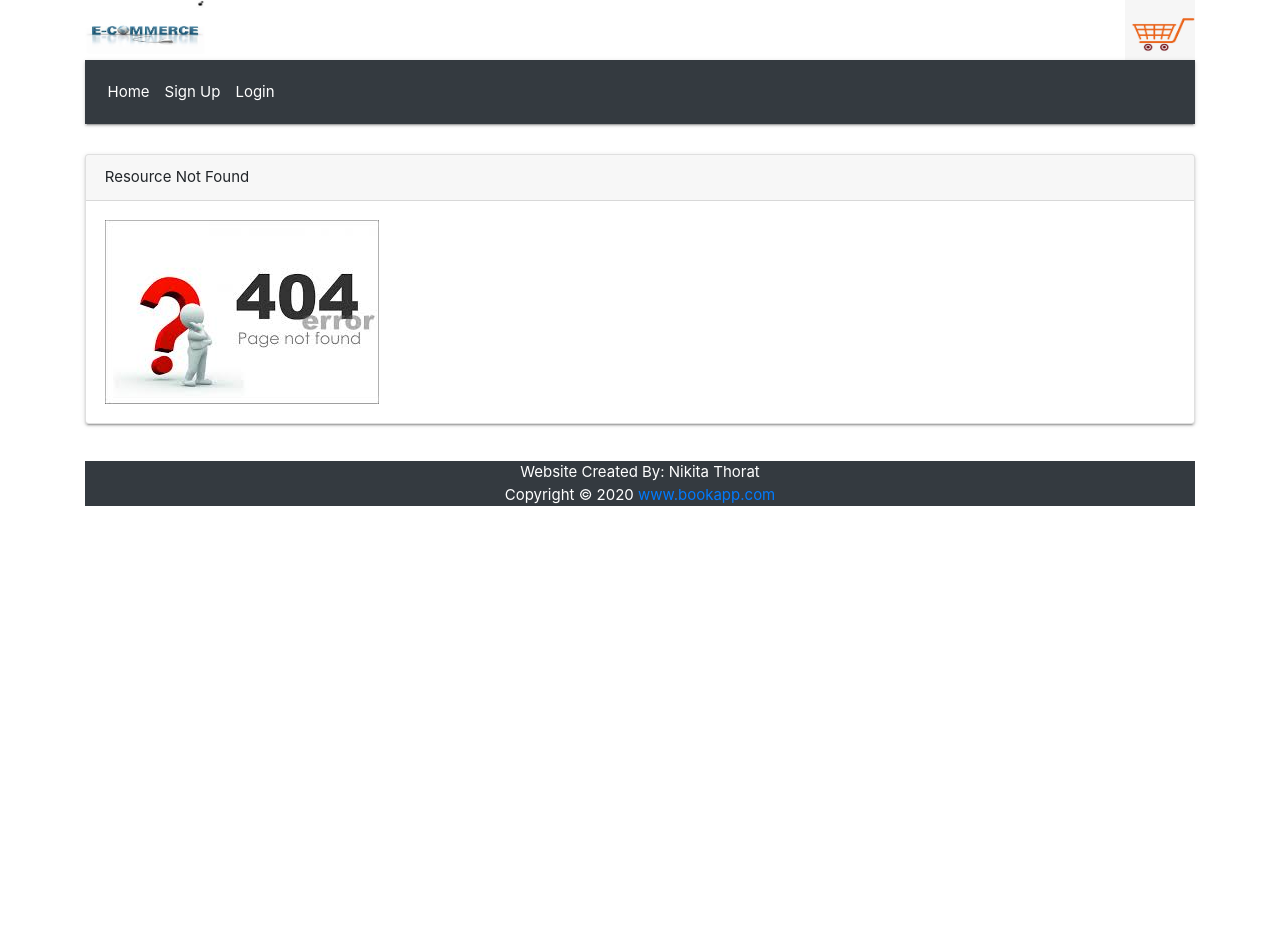
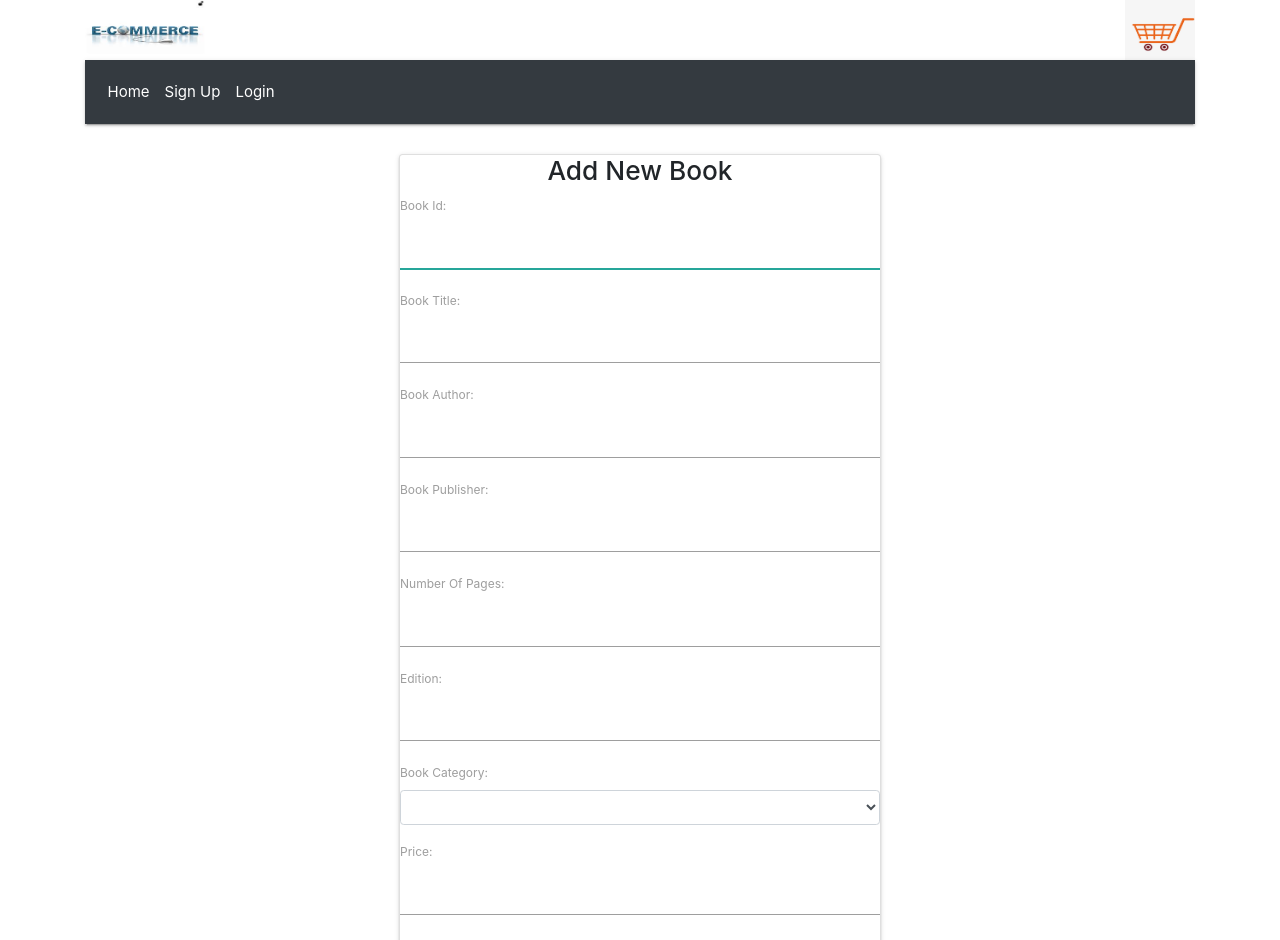
Before and after one commit to Nikita5796/BookAppStoreFrontEnd, an Angular app: page /addbook in a window 1280 px wide. Before the commit this address had no page. Shown: the top 940 px of the page. Before the commit the page ends 800 px from the top, so only its background shows below. Built offline with nearby package versions, Linux system fonts and the light colour scheme.

Commit message:
Add-Book Component added.

```diff
--- a/src/app/app.routes.ts
+++ b/src/app/app.routes.ts
@@ -9,5 +9,5 @@ export const appRoutes: Routes = [
   { path: 'home', component: HomeComponent, canActivate: [AuthGuard] },
   { path: '', component: HomeComponent },
   { path: '**', component: PageNotFoundComponent },
-  { path: 'booklist', component: BooklistComponent },
+  { path: 'booklist', component: BooklistComponent }
 ];
--- /dev/null
+++ b/src/app/book/add-book/add-book.component.html
@@ -0,0 +1,58 @@
+<div class="container" style="width: 40%;">
+    <div class="card">
+        <form #AddBookForm='ngForm' (submit)="addBook()">
+            <h3 class="text-center">Add New Book</h3>
+            <div class="form-group">
+                <label class="form-label">Book Id: </label>
+                <input type="text" class="form-control" autofocus #Title ngModel name="booktitle"
+                    [(ngModel)]="Book.bookId" />
+            </div>
+            <div class="form-group">
+                <label class="form-label">Book Title: </label>
+                <input type="text" class="form-control" autofocus #Title ngModel name="booktitle"
+                    [(ngModel)]="Book.title" />
+            </div>
+            <div class="form-group">
+                <label class="form-label">Book Author: </label>
+                <input type="text" class="form-control" autofocus #Title ngModel name="bookauthor"
+                    [(ngModel)]="Book.author" />
+            </div>
+            <div class="form-group">
+                <label class="form-label">Book Publisher: </label>
+                <input type="text" class="form-control" autofocus #Title ngModel name="bookpublisher"
+                    [(ngModel)]="Book.publisher" />
+            </div>
+            <div class="form-group">
+                <label class="form-label">Number Of Pages: </label>
+                <input type="text" class="form-control" autofocus #Title ngModel name="noOfPages"
+                    [(ngModel)]="Book.noOfPages" />
+            </div>
+            <div class="form-group">
+                <label class="form-label">Edition: </label>
+                <input type="text" class="form-control" autofocus #Title ngModel name="bookedition"
+                    [(ngModel)]="Book.edition" />
+            </div>
+            <div class="form-group">
+                <label class="form-label">Book Category: </label>
+                <select class="form-control" name="categoryId" [(ngModel)]="Book.categoryId">
+                    <option value="">--select--</option>
+                    <option *ngFor="let category of categoryIds" value="{{ category }}">{{
+                      category
+                    }}</option>
+                </select>
+            </div>
+            <div class="form-group">
+                <label class="form-label">Price: </label>
+                <input type="text" class="form-control" autofocus #Title ngModel name="booktitle"
+                    [(ngModel)]="Book.price" />
+            </div>
+            <div class="form-group">
+                <label class="form-label">Release Date: </label>
+                <input type="text" class="form-control" autofocus #Title ngModel name="booktitle"
+                    [(ngModel)]="Book.releaseDate" />
+            </div>
+            <button type="submit" [disabled]="!this.AddBookForm.valid" class="btn btn-primary btn-block">Add
+                Book</button>
+        </form>
+    </div>
+</div>
--- /dev/null
+++ b/src/app/book/add-book/add-book.component.ts
@@ -0,0 +1,34 @@
+import { Component, OnInit } from '@angular/core';
+import { Book } from '../book';
+import { BookService } from '../book.service';
+import { Router } from '@angular/router';
+
+@Component({
+  selector: 'app-add-book',
+  templateUrl: './add-book.component.html',
+})
+export class AddBookComponent implements OnInit {
+
+  BookCategories = ['programming', 'biographies', 'Business', 'References'];
+  categoryIds = [1, 2, 3, 4];
+  Book: Book = new Book();
+  AddBookForm;
+
+  constructor(private bookService: BookService, private router: Router) { }
+
+  ngOnInit(): void {
+  }
+
+  addBook() {
+    var str = "assets/images/" + this.Book.title.split(' ').join('_').toLowerCase().concat(".jpeg");
+    this.Book.imageUrl = str;
+
+    let Response = this.bookService.addBook(this.Book);
+    Response.subscribe((data) => {
+      alert("New book added Successfully.");
+      this.router.navigate(['home']);
+    });
+
+  }
+
+}
--- a/src/app/book/book.routes.ts
+++ b/src/app/book/book.routes.ts
@@ -1,8 +1,10 @@
 import { Routes } from '@angular/router';
 import { BooklistComponent } from './booklist/booklist.component';
 import { BookdetailsComponent } from './bookdetails/bookdetails.component';
+import { AddBookComponent } from './add-book/add-book.component';
 
 export const bookRoutes: Routes = [
     { path: 'booklist', component: BooklistComponent },
-    {path : 'book/:id',component : BookdetailsComponent}
+    {path : 'book/:id',component : BookdetailsComponent},
+    {path : 'addbook',component : AddBookComponent}
 ];
--- a/src/app/book/book.service.ts
+++ b/src/app/book/book.service.ts
@@ -5,19 +5,22 @@ import { Observable } from 'rxjs';
 
 @Injectable()
 export class BookService {
-  book:Book = new Book();
-  constructor(private http: HttpClient) {}
+  book: Book = new Book();
+  constructor(private http: HttpClient) { }
 
-  getAllBooks(category : number) {
-    let response =  this.http.get("https://localhost:44356/api/books/category/"+category);
+  getAllBooks(category: number) {
+    let response = this.http.get("https://localhost:44356/api/books/category/" + category);
     return response;
   }
 
-  getBookById(bookId : number){
-    let result = this.http.get('https://localhost:44356/api/books/'+bookId);
+  getBookById(bookId: number) {
+    let result = this.http.get('https://localhost:44356/api/books/' + bookId);
     return result;
   }
 
-
+  addBook(book: Book) {
+    let result = this.http.post("https://localhost:44356/api/books", book, { responseType: 'text' as 'json' });
+    return result;
+  }
 
 }
--- a/src/app/home/home.component.html
+++ b/src/app/home/home.component.html
@@ -1,6 +1,7 @@
 <div class="container">
   <div class="card">
     <div class="nav-wrapper">
+      <a class="nav-mobile" routerLink="/addbook">Add Book</a>
       <ul id="nav-mobile" class="right hide-on-med-and-down">
         <li><button class="btn btn-primary btn-block" (click)="logOut()">Logout</button></li>
       </ul>
```
Also changed, not shown: src/app/book/book.module.ts (+4 -4 lines).
